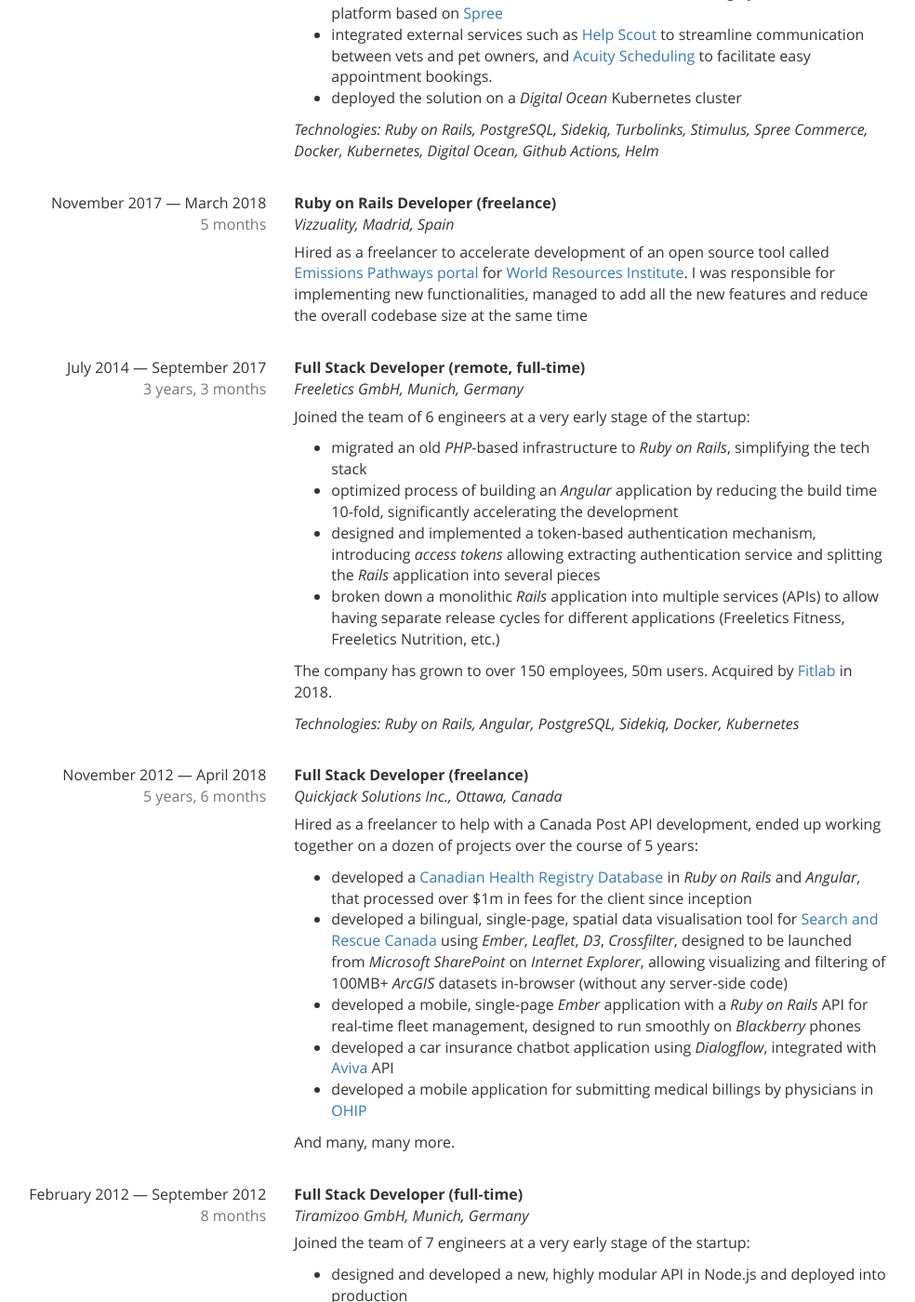
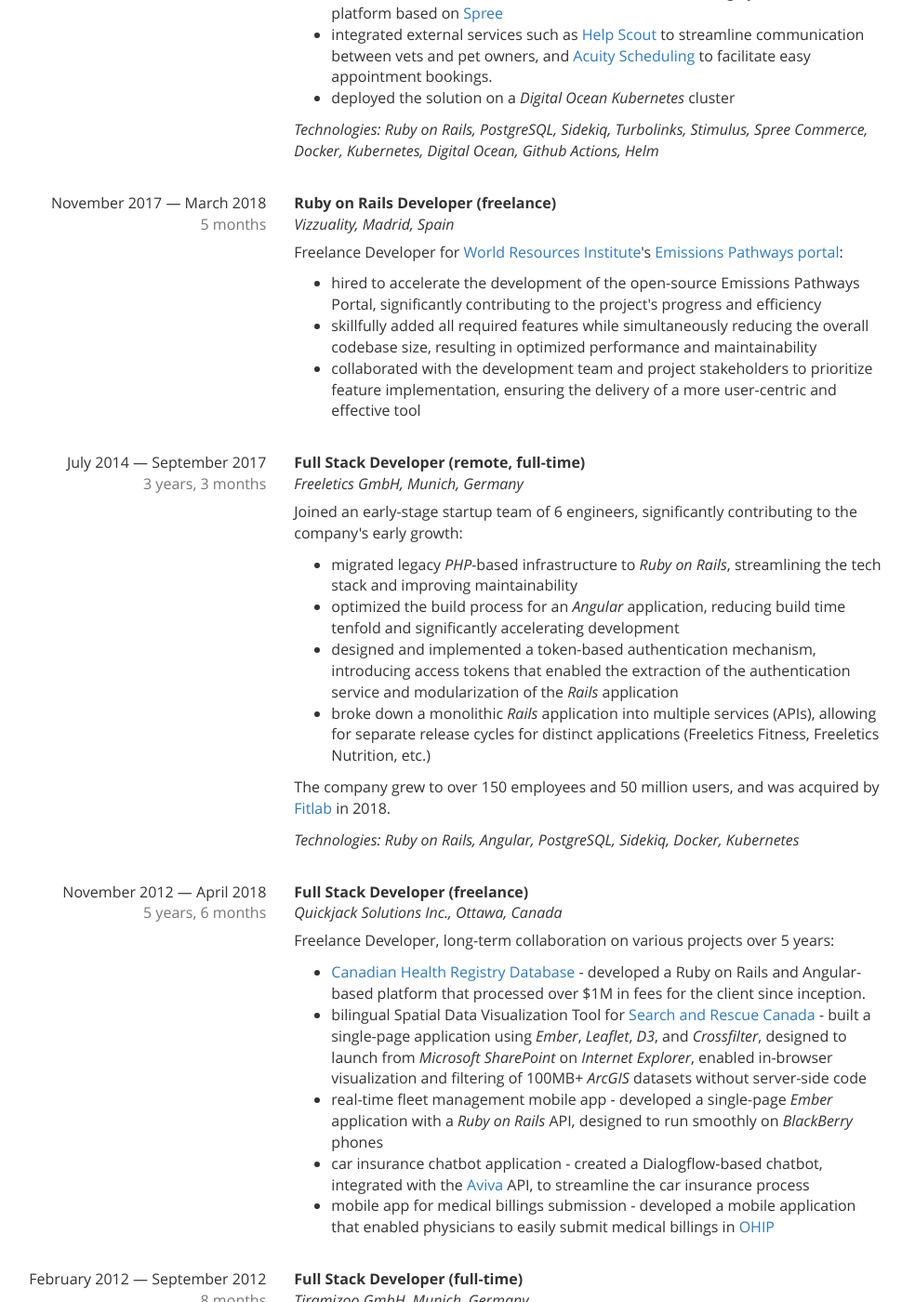
Before and after one commit to qoobaa/qoobaa.github.io, a Jekyll site: the page built from cv.html, in a window 1280 px wide and 1400 px high, scrolled down 1943 px. Shown: the whole window at 93% size, without its empty margins (172-1156 px from the left). Built offline with Jekyll 4.4.1, drawn with Linux system fonts in a browser that asks for light colours; some of the changed text lies outside the part shown.

Commit message:
polish cv

```diff
--- a/cv.html
+++ b/cv.html
@@ -85,8 +85,9 @@
               <em>Kubernetes</em> clusters hosted on <em>GCP</em>
             </li>
             <li>
-              transitioned from Helm 2 to Helm 3 and migrated from
-              GitLab CI to GitHub Actions, among other enhancements
+              transitioned from <em>Helm 2</em> to <em>Helm 3</em> and
+              migrated from <em>GitLab CI</em> to <em>GitHub
+              Actions</em>, among other enhancements
             </li>
           </ul>
         </p>
@@ -116,16 +117,16 @@
           new features:
           <ul>
             <li>
-              Integrated DTMF support to enable seamless switching
+              integrated DTMF support to enable seamless switching
               between DTMF and voice recognition for efficient input
               of long number sequences during voice calls, resulting
               in reduced call handling time
             </li>
             <li>
               implemented regionalization to allow for data center
-              switching within GCP, significantly reducing costs and
-              latency, leading to improved application performance and
-              a better user experience
+              switching within <em>GCP</em>, significantly reducing
+              costs and latency, leading to improved application
+              performance and a better user experience
             </li>
             <li>
               collaborated with cross-functional teams to ensure
@@ -166,8 +167,9 @@
                   Singaporean food chain company
                 </li>
                 <li>
-                  initially created with React and a GraphQL backend
-                  based on Hasura, later rewritten using Ruby on Rails
+                  initially created with <em>React</em> and
+                  a <em>GraphQL</em> backend based on <em>Hasura</em>,
+                  later rewritten using <em>Ruby on Rails</em>
                 </li>
                 <li>
                   managed the entire process, including requirements
@@ -179,13 +181,14 @@
               iOS Mobile App for SP500 Stock Bets:
               <ul>
                 <li>
-                  developed the backend for an iOS app allowing users
-                  to place bets on SP500 stocks
+                  developed the backend for an <em>iOS</em> app
+                  allowing users to place bets on SP500 stocks
                 </li>
                 <li>
-                  utilized Firestore for data storage, Cloud Functions
-                  (TypeScript) for serverless operations, and IEX for
-                  stock market data retrieval
+                  utilized <em>Firestore</em> for data
+                  storage, <em>Cloud Functions</em>
+                  (<em>TypeScript</em>) for serverless operations,
+                  and IEX for stock market data retrieval
                 </li>
               </ul>
             </li>
@@ -233,8 +236,8 @@
               Scheduling</a> to facilitate easy appointment bookings.
             </li>
             <li>
-              deployed the solution on a <em>Digital Ocean</em> Kubernetes
-              cluster
+              deployed the solution on a <em>Digital
+              Ocean</em> <em>Kubernetes</em> cluster
             </li>
           </ul>
         </p>
@@ -259,13 +262,28 @@
           <em>Vizzuality, Madrid, Spain</em><br>
         </p>
         <p>
-          Hired as a freelancer to accelerate development of an open
-          source tool
-          called <a href="https://github.com/Vizzuality/emissions-scenario-portal">Emissions
-          Pathways portal</a> for <a href="http://www.wri.org/">World
-          Resources Institute</a>. I was responsible for implementing
-          new functionalities, managed to add all the new features and
-          reduce the overall codebase size at the same time
+          Freelance Developer for <a href="http://www.wri.org/">World
+          Resources Institute</a>'s
+          <a href="https://github.com/Vizzuality/emissions-scenario-portal">Emissions
+          Pathways portal</a>:
+          <ul>
+            <li>
+              hired to accelerate the development of the open-source
+              Emissions Pathways Portal, significantly contributing to
+              the project's progress and efficiency
+            </li>
+            <li>
+              skillfully added all required features while
+              simultaneously reducing the overall codebase size,
+              resulting in optimized performance and maintainability
+            </li>
+            <li>
+              collaborated with the development team and project
+              stakeholders to prioritize feature implementation,
+              ensuring the delivery of a more user-centric and
+              effective tool
+            </li>
+          </ul>
         <p>
       </div>
     </div>
@@ -281,35 +299,36 @@
           <em>Freeletics GmbH, Munich, Germany</em><br>
         </p>
         <p>
-          Joined the team of 6 engineers at a very early stage of the
-          startup:
+          Joined an early-stage startup team of 6 engineers,
+          significantly contributing to the company's early growth:
           <ul>
             <li>
-              migrated an old <em>PHP</em>-based infrastructure
-              to <em>Ruby on Rails</em>, simplifying the tech stack
+              migrated legacy <em>PHP</em>-based infrastructure to
+              <em>Ruby on Rails</em>, streamlining the tech stack and
+              improving maintainability
             </li>
             <li>
-              optimized process of building an <em>Angular</em>
-              application by reducing the build time 10-fold,
-              significantly accelerating the development
+              optimized the build process for an <em>Angular</em>
+              application, reducing build time tenfold and
+              significantly accelerating development
             </li>
             <li>
               designed and implemented a token-based authentication
-              mechanism, introducing <em>access tokens</em> allowing
-              extracting authentication service and splitting
-              the <em>Rails</em> application into several pieces
+              mechanism, introducing access tokens that enabled the
+              extraction of the authentication service and
+              modularization of the <em>Rails</em> application
             </li>
             <li>
-              broken down a monolithic <em>Rails</em> application into
-              multiple services (APIs) to allow having separate
-              release cycles for different applications (Freeletics
-              Fitness, Freeletics Nutrition, etc.)
+              broke down a monolithic <em>Rails</em> application into
+              multiple services (APIs), allowing for separate release
+              cycles for distinct applications (Freeletics Fitness,
+              Freeletics Nutrition, etc.)
             </li>
           </ul>
         </p>
         <p>
-          The company has grown to over 150 employees, 50m
-          users. Acquired
+          The company grew to over 150 employees and 50 million users,
+          and was acquired
           by <a href="https://www.fitlab.com/">Fitlab</a> in 2018.
         </p>
         <p>
@@ -332,47 +351,45 @@
           <em>Quickjack Solutions Inc., Ottawa, Canada</em><br>
         </p>
         <p>
-          Hired as a freelancer to help with a Canada Post API
-          development, ended up working together on a dozen of
-          projects over the course of 5 years:
+          Freelance Developer, long-term collaboration on various
+          projects over 5 years:
           <ul>
             <li>
-              developed
-              a <a href="http://www.collegeofhomeopaths.on.ca/">Canadian
-              Health Registry Database</a> in <em>Ruby on Rails</em>
-              and <em>Angular</em>, that processed over $1m in fees
-              for the client since inception
+              <a href="http://www.collegeofhomeopaths.on.ca/">Canadian
+              Health Registry Database</a> - developed a Ruby on Rails
+              and Angular-based platform that processed over $1M in
+              fees for the client since inception.
             </li>
             <li>
-              developed a bilingual, single-page, spatial data
-              visualisation tool
+              bilingual Spatial Data Visualization Tool
               for <a href="http://www.nss-snrs.gc.ca/">Search and
-              Rescue Canada</a>
+              Rescue Canada</a> - built a single-page application
               using <em>Ember</em>, <em>Leaflet</em>, <em>D3</em>,
-              <em>Crossfilter</em>, designed to be launched from
+              and <em>Crossfilter</em>, designed to launch from
               <em>Microsoft SharePoint</em> on <em>Internet
-              Explorer</em>, allowing visualizing and filtering of
-              100MB+ <em>ArcGIS</em> datasets in-browser (without any
-              server-side code)
+              Explorer</em>, enabled in-browser visualization and
+              filtering of 100MB+ <em>ArcGIS</em> datasets without
+              server-side code
             </li>
             <li>
-              developed a mobile, single-page <em>Ember</em>
-              application with a <em>Ruby on Rails</em> API for
-              real-time fleet management, designed to run smoothly
-              on <em>Blackberry</em> phones
+              real-time fleet management mobile app - developed a
+              single-page <em>Ember</em> application with a <em>Ruby
+              on Rails</em> API, designed to run smoothly on
+              <em>BlackBerry</em> phones
             </li>
             <li>
-              developed a car insurance chatbot application
-              using <em>Dialogflow</em>, integrated
-              with <a href="https://aviva.com">Aviva</a> API
+              car insurance chatbot application - created a
+              Dialogflow-based chatbot, integrated with
+              the <a href="https://aviva.com">Aviva</a> API, to
+              streamline the car insurance process
             </li>
             <li>
-              developed a mobile application for submitting medical
-              billings by physicians
+              mobile app for medical billings submission - developed a
+              mobile application that enabled physicians to easily
+              submit medical billings
               in <a href="http://www.health.gov.on.ca/en/public/programs/ohip/">OHIP</a>
             </li>
           </ul>
-          And many, many more.
         </p>
       </div>
     </div>
@@ -388,29 +405,33 @@
           <em>Tiramizoo GmbH, Munich, Germany</em><br>
         </p>
         <p>
-          Joined the team of 7 engineers at a very early stage of the
-          startup:
+          Joined an early-stage startup team of 7 engineers,
+          significantly contributing to the company's growth and
+          success:
           <ul>
             <li>
-              designed and developed a new, highly modular API in
-              Node.js and deployed into production
+              designed and developed a highly modular API using
+              <em>Node.js</em>, deploying it into production to
+              enhance system capabilities
             </li>
             <li>
-              reimplemented the API in <em>Ruby on Rails</em> in 2
-              weeks, after realizing the fact that debugging an async
-              Node.js application in production was a highly
-              inefficient process
+              reimplemented the API in <em>Ruby on Rails</em> within
+              just 2 weeks, realizing that debugging an
+              async <em>Node.js</em> application in production was
+              inefficient, thus improving maintainability and
+              performance
             </li>
             <li>
-              implemented an abstraction layer to allow switching
-              Google Directions API to alternative providers, allowing
-              tremendous cost cuts
+              implemented an abstraction layer to enable switching
+              from <em>Google Directions</em> API to alternative
+              providers, resulting in substantial cost savings for the
+              company
             </li>
           </ul>
         </p>
         <p>
-          The company has grown to 50+ employees, handled over 7m
-          deliveries. Acquired
+          The company grew to over 50 employees and handled more than
+          7 million deliveries. It was acquired
           by <a href="https://group.mercedes-benz.com/en/">Daimler</a>
           in 2012.
         </p>
@@ -434,20 +455,23 @@
           <em>Strobe Inc., San Francisco, USA</em><br>
         </p>
         <p>
-          Hired as a freelancer to integrate the platform with social
-          networks. I worked with a remarkable team featuring Yehuda
-          Katz, Carl Lerche, José Valim, Peter Wagenet, Piotr
-          Sarnacki, and many others:
+          Freelance Developer, hired to integrate the Strobe platform with social networks:
           <ul>
             <li>
-              developed a social add-on for Strobe platform,
-              simplifying integration of a Strobe application with
-              Twitter and Facebook APIs
+              collaborated with a remarkable team, including Yehuda
+              Katz, Carl Lerche, José Valim, Peter Wagenet, Piotr
+              Sarnacki, and others
+            </li>
+            <li>
+              developed a social add-on for the Strobe platform that
+              simplified integration with Twitter and Facebook APIs,
+              enhancing the platform's functionality and user
+              experience
             </li>
           </ul>
         </p>
         <p>
-          In November 2011 the platform was aquired
+          In November 2011, the platform was acquired
           by <a href="https://facebook.com">Facebook</a>.
         </p>
       </div>
@@ -475,14 +499,15 @@
       <div class="col-xs-8">
         <p class="form-control-static">
           <strong>Fakturama</strong><br>
-          Developed a proof of
-          concept SPA application for invoicing, written
-          in <em>Ember</em> utilizing
-          <em>Firebase</em> for authentication and storage, <em>Yahoo!
-          Pipes</em> for fetching the data unavailable through
-          API. The app is a purely client-side application that runs
-          without a single line of server-side code and nearly 10
-          years later it's still fully usable.
+          Developed a proof of concept for an invoicing Single Page
+          Application (SPA) that showcased the potential of modern
+          frontend technologies. The client-side-only application was
+          built using Ember, with Firebase for authentication and
+          storage, and Yahoo! Pipes for fetching data not available
+          through APIs. The project demonstrated the longevity and
+          efficiency of the SPA, as it remains fully functional after
+          an extended period without any server-side code
+          dependencies.
         </p>
       </div>
     </div>
@@ -494,13 +519,14 @@
       <div class="col-xs-8">
         <p class="form-control-static">
           <strong>sqlite3 gem</strong><br>
-
-          Initiated development of a new sqlite3 library, fixing
-          compatibility with Ruby 1.9, introducing character
-          encodings. The initial work used <em>FFI</em> bindings and
-          it got some traction in <em>JRuby</em> community. It's been
-          eventually replaced by Aaron Patterson with the C-extension
-          gem.
+          Initiated the development of a new sqlite3 library,
+          addressing compatibility issues with Ruby 1.9 and
+          introducing character encodings. The initial work leveraged
+          FFI bindings and gained traction within the JRuby
+          community. Although eventually replaced by Aaron Patterson's
+          C-extension gem, the project served as a valuable step in
+          advancing sqlite3 library development and promoting
+          compatibility with newer Ruby versions.
         </p>
       </div>
     </div>
@@ -513,9 +539,11 @@
         <p class="form-control-static">
           <strong>S3 gem</strong><br>
           Developed a fully functional library to access European S3
-          buckets, unsupported by other Ruby libraries available at
-          the time. The gem has over 3m downloads and it's still in
-          use.
+          buckets, filling a gap in the market as other Ruby libraries
+          at the time did not offer support for this feature. With
+          over 3 million downloads, the gem continues to be widely
+          used, demonstrating its lasting impact and value to the Ruby
+          development community.
         </p>
       </div>
     </div>
@@ -527,9 +555,11 @@
       <div class="col-xs-8">
         <p class="form-control-static">
           <strong>vcard gem</strong><br>
-          Extracted <em>vcard</em> support from an old, unmaintained
-          <em>vpim</em> gem and released it as a separate library. It's still
-          maintained, it's been downloaded over 2m times.
+          Successfully extracted vCard support from the outdated,
+          unmaintained vpim gem and released it as a separate
+          library. Demonstrating its ongoing relevance and usefulness,
+          the library continues to be maintained and has been
+          downloaded over 2 million times by the developer community.
         </p>
       </div>
     </div>
@@ -540,10 +570,13 @@
       </span>
       <div class="col-xs-8">
         <p class="form-control-static">
-          <strong>Silesian Ruby Users Group</strong><br> Co-creator of
-          a <a href="https://srug.pl">local Ruby language enthusiasts
-          group</a>, organized over 30 meetups and presented at a
-          number of events
+          <strong>Silesian Ruby Users Group</strong><br>
+          Co-founded a <a href="https://srug.pl">local Ruby language
+          enthusiasts group</a>, actively engaging with the community
+          by organizing over 30 meetups and presenting at numerous
+          events. This initiative fostered a supportive environment
+          for Ruby developers to share knowledge, exchange ideas, and
+          collaborate on projects.
         </p>
       </div>
     </div>
```
Also changed, not shown: other parts of cv.html (+1 -1 lines).
